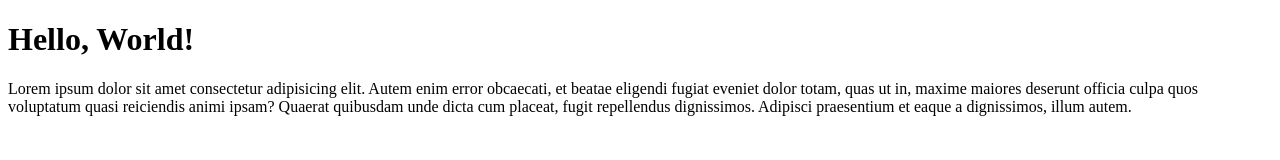
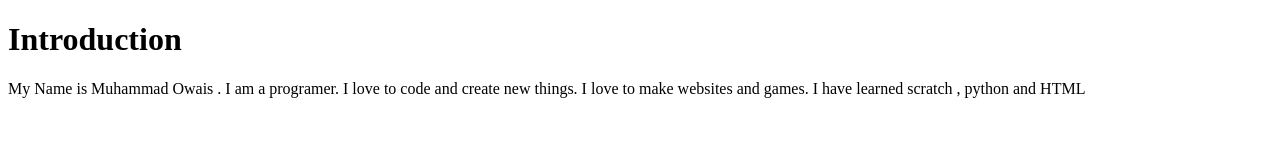
Before and after one commit to gcs-abdulwahab/owaisweb, a plain HTML site: page index.html in a window 1280 px wide. Drawn offline with Linux system fonts and the light colour scheme.

Commit message:
Update index.html

```diff
--- a/index.html
+++ b/index.html
@@ -6,13 +6,11 @@
 		<title>Document</title>
 	</head>
 	<body>
-		<h1>Hello, World!</h1>
+		<h1>Introduction</h1>
 		<p>
-			Lorem ipsum dolor sit amet consectetur adipisicing elit. Autem enim error
-			obcaecati, et beatae eligendi fugiat eveniet dolor totam, quas ut in,
-			maxime maiores deserunt officia culpa quos voluptatum quasi reiciendis
-			animi ipsam? Quaerat quibusdam unde dicta cum placeat, fugit repellendus
-			dignissimos. Adipisci praesentium et eaque a dignissimos, illum autem.
-		</p>
+			My Name is Muhammad Owais .
+			I am  a programer. I love to code and create new things.
+			I love to make websites and games.
+			I have learned scratch , python and HTML		</p>
 	</body>
 </html>
```
